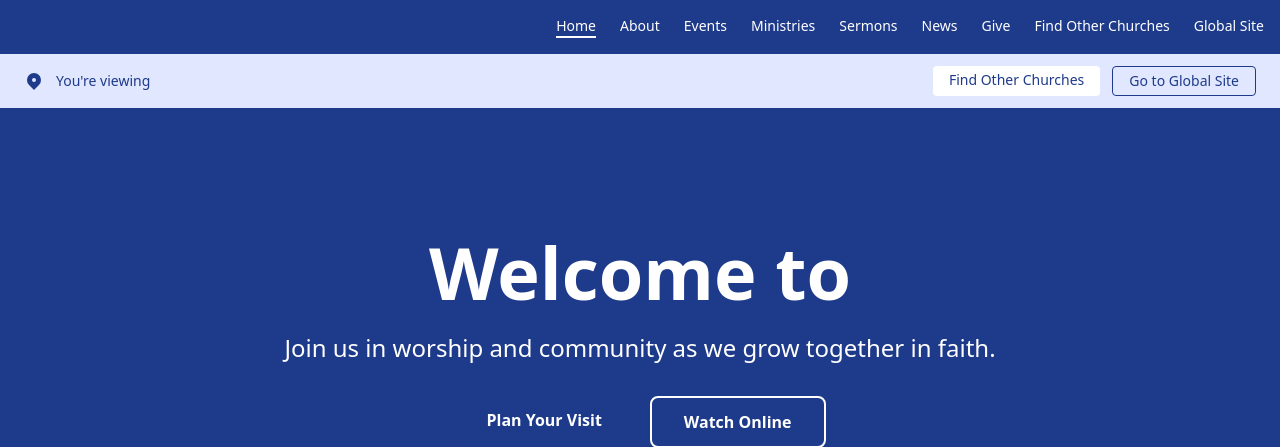
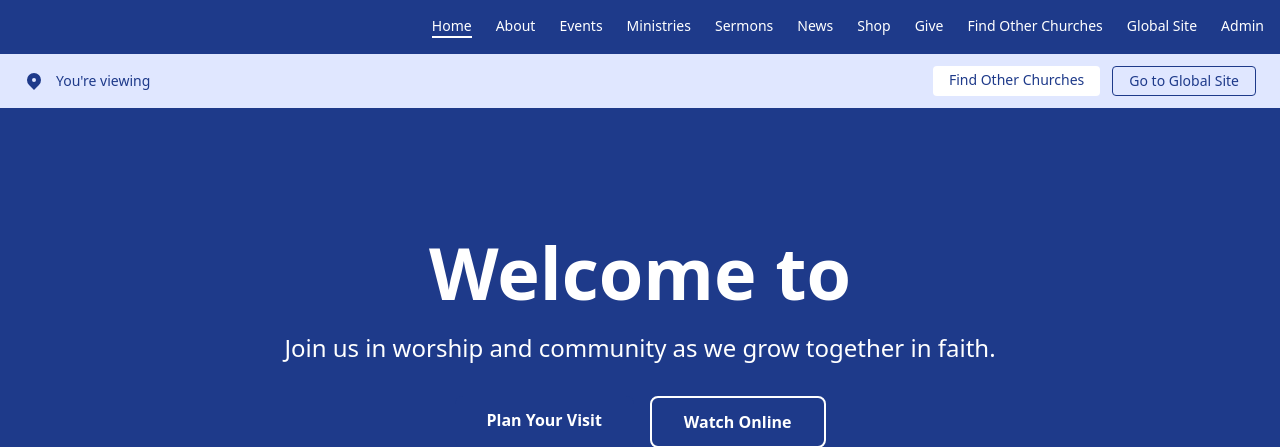
Before and after one commit to Boateng555/bethel2, a Django app: template templates/core/church_home.html in a window 1280 px wide. Shown: the top 447 px of the page. Run offline with Django 5.2, Linux system fonts and the light colour scheme; the template is opened without the code that fills it, so the values that code supplies are empty; some libraries are stand-ins or nearby versions.

Commit message:
Fix navigation issues: Add Admin link to church home, fix Recommended text visibility, and fix shop navigation logic

```diff
--- a/templates/core/church_about.html
+++ b/templates/core/church_about.html
@@ -17,7 +17,11 @@
   <p class="mb-4">Founded in 2005, <b>Bethel Prayer Ministry International</b> began as a small, Spirit-filled prayer group in response to a vision God gave to <b>Rev. Benjamin Mensah</b>. With a handful of believers, Rev. Mensah started weekly gatherings focused on fervent prayer, worship, and the study of God’s Word. The group quickly grew as people experienced healing, deliverance, and transformation through the power of prayer.</p>
   <p class="mb-4">Over the years, Bethel Prayer Ministry International has blossomed into a dynamic, multi-cultural church family with branches in the United Kingdom, United States, and other nations. The ministry is known for its passionate worship, powerful intercession, and a deep commitment to seeing lives changed by the love of Jesus Christ.</p>
   <div class="flex justify-center mt-6">
-    <img src="{{ about_page.history_image.url if about_page.history_image else '/static/img/default-profile.png' }}" alt="Church History" class="rounded-lg shadow-lg max-h-56 object-contain mx-auto" />
+    {% if about_page.history_image %}
+      <img src="{{ about_page.history_image.url }}" alt="Church History" class="rounded-lg shadow-lg max-h-56 object-contain mx-auto" />
+    {% else %}
+      <img src="/static/img/default-profile.png" alt="Church History" class="rounded-lg shadow-lg max-h-56 object-contain mx-auto" />
+    {% endif %}
   </div>
 </section>
 
--- a/templates/core/church_home.html
+++ b/templates/core/church_home.html
@@ -189,10 +189,13 @@
             <a href="{% url 'church_news' church.id %}?global=true" class="text-white hover:text-gray-200 transition-colors border-b-2 border-transparent hover:border-white">News</a>
             {% if church.shop_url %}
                 <a href="{{ church.shop_url }}" target="_blank" class="text-white hover:text-gray-200 transition-colors border-b-2 border-transparent hover:border-white">Shop</a>
+            {% else %}
+                <a href="/shop" class="text-white hover:text-gray-200 transition-colors border-b-2 border-transparent hover:border-white">Shop</a>
             {% endif %}
             <a href="{% url 'church_donation' church.id %}?global=true" class="text-white hover:text-gray-200 transition-colors border-b-2 border-transparent hover:border-white">Give</a>
             <a href="/churches/" class="text-white hover:text-gray-200 transition-colors border-b-2 border-transparent hover:border-white">Find Other Churches</a>
             <a href="/?global=true" class="text-white hover:text-gray-200 transition-colors border-b-2 border-transparent hover:border-white">Global Site</a>
+            <a href="/local-admin/" class="text-white hover:text-gray-200 transition-colors border-b-2 border-transparent hover:border-white">Admin</a>
         </nav>
         <!-- Mobile Hamburger Button -->
         <button id="mobile-menu-button" class="md:hidden text-white hover:text-gray-200 focus:outline-none" aria-label="Open menu">
@@ -212,10 +215,13 @@
         <a href="{% url 'church_news' church.id %}?global=true" class="hover:text-gray-200 w-full text-center py-2">News</a>
         {% if church.shop_url %}
             <a href="{{ church.shop_url }}" target="_blank" class="hover:text-gray-200 w-full text-center py-2">Shop</a>
+        {% else %}
+            <a href="/shop" class="hover:text-gray-200 w-full text-center py-2">Shop</a>
         {% endif %}
         <a href="{% url 'church_donation' church.id %}?global=true" class="hover:text-gray-200 w-full text-center py-2">Give</a>
         <a href="/churches/" class="hover:text-gray-200 w-full text-center py-2">Find Other Churches</a>
         <a href="/?global=true" class="hover:text-gray-200 w-full text-center py-2">Global Site</a>
+        <a href="/local-admin/" class="hover:text-gray-200 w-full text-center py-2">Admin</a>
         <button id="mobile-menu-close" class="mt-8 text-2xl text-gray-300 hover:text-white" aria-label="Close menu">&times;</button>
     </div>
 
--- a/templates/core/donation.html
+++ b/templates/core/donation.html
@@ -87,7 +87,7 @@
                             <div class="flex items-center justify-between mb-2">
                                 <h5 class="font-medium text-gray-900">{{ method.name }}</h5>
                                 {% if method.is_default %}
-                                <span class="inline-flex items-center px-2 py-1 rounded-full text-xs font-medium bg-[#1e3a8a] text-[#1e3a8a]">
+                                <span class="inline-flex items-center px-2 py-1 rounded-full text-xs font-medium bg-[#1e3a8a] text-white">
                                     Recommended
                                 </span>
                                 {% endif %}
```
